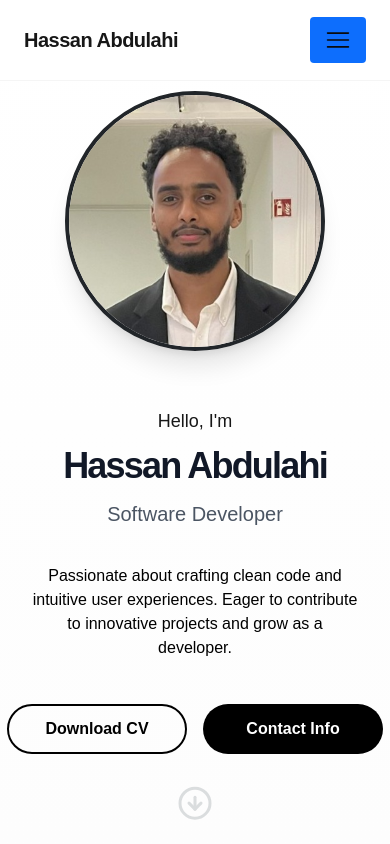
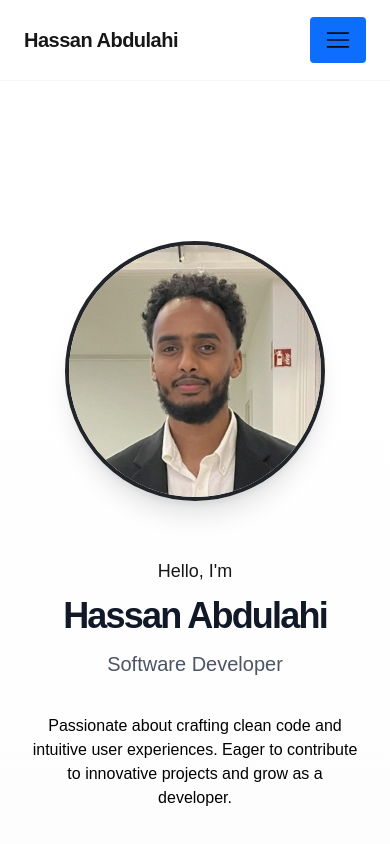
Before and after one commit to weasy1as/weasy1as.github.io, a Next.js app: page / in a window 390 px wide. Shown: the top 844 px of the page. Built offline with nearby package versions, Linux system fonts and the light colour scheme.

Commit message:
fixed intro spacing

```diff
--- a/src/components/Intro.tsx
+++ b/src/components/Intro.tsx
@@ -4,13 +4,12 @@ import React from "react";
 import Image from "next/image";
 import Link from "next/link";
 import { motion } from "framer-motion";
-import { ArrowDownCircle } from "lucide-react";
 
 const Intro = () => {
   return (
     <section
       id="intro"
-      className="min-h-screen flex flex-col md:flex-row items-center justify-center gap-14 md:gap-24 px-6 md:px-16 bg-gradient-to-b from-background to-muted/20"
+      className="min-h-screen flex flex-col md:flex-row items-center justify-center gap-14 md:gap-24 px-6 md:px-16 bg-gradient-to-b from-background to-muted/20 mt-[150px]"
     >
       {/* Profile Image */}
       <motion.div
@@ -69,29 +68,6 @@ const Intro = () => {
           </div>
         </div>
       </motion.div>
-
-      {/* Scroll Down Indicator */}
-      <motion.div
-        initial={{ opacity: 0 }}
-        animate={{ opacity: 1, y: [0, 10, 0] }}
-        transition={{
-          repeat: Infinity,
-          duration: 2,
-          ease: "easeInOut",
-        }}
-        className="absolute bottom-8 flex justify-center w-full text-muted-foreground"
-      >
-        <Link
-          href="#about"
-          scroll={true}
-          className="cursor-pointer hover:text-accent transition-colors duration-300"
-        >
-          <ArrowDownCircle
-            size={36}
-            className="opacity-70 hover:opacity-100 transition-opacity"
-          />
-        </Link>
-      </motion.div>
     </section>
   );
 };
```
